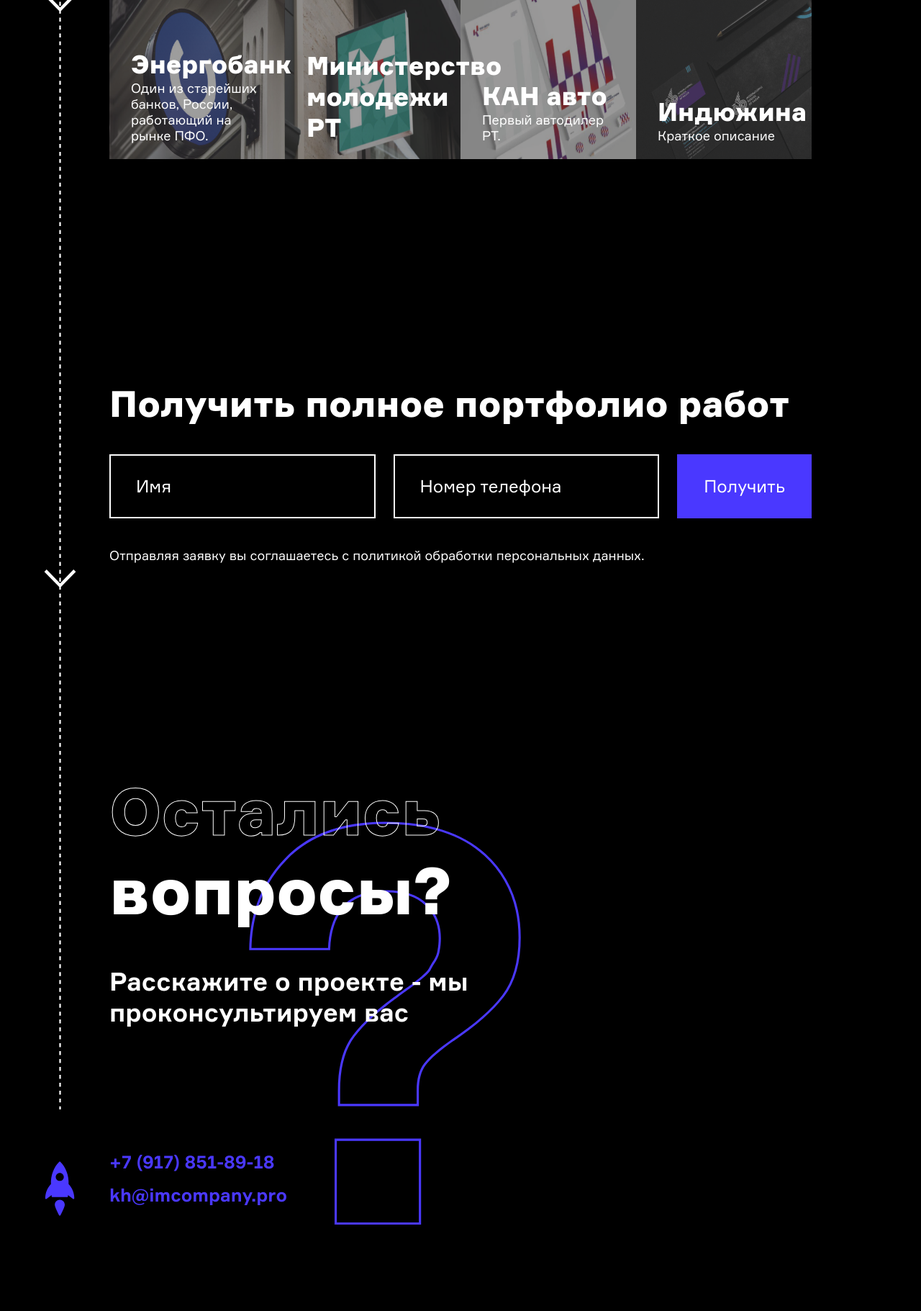
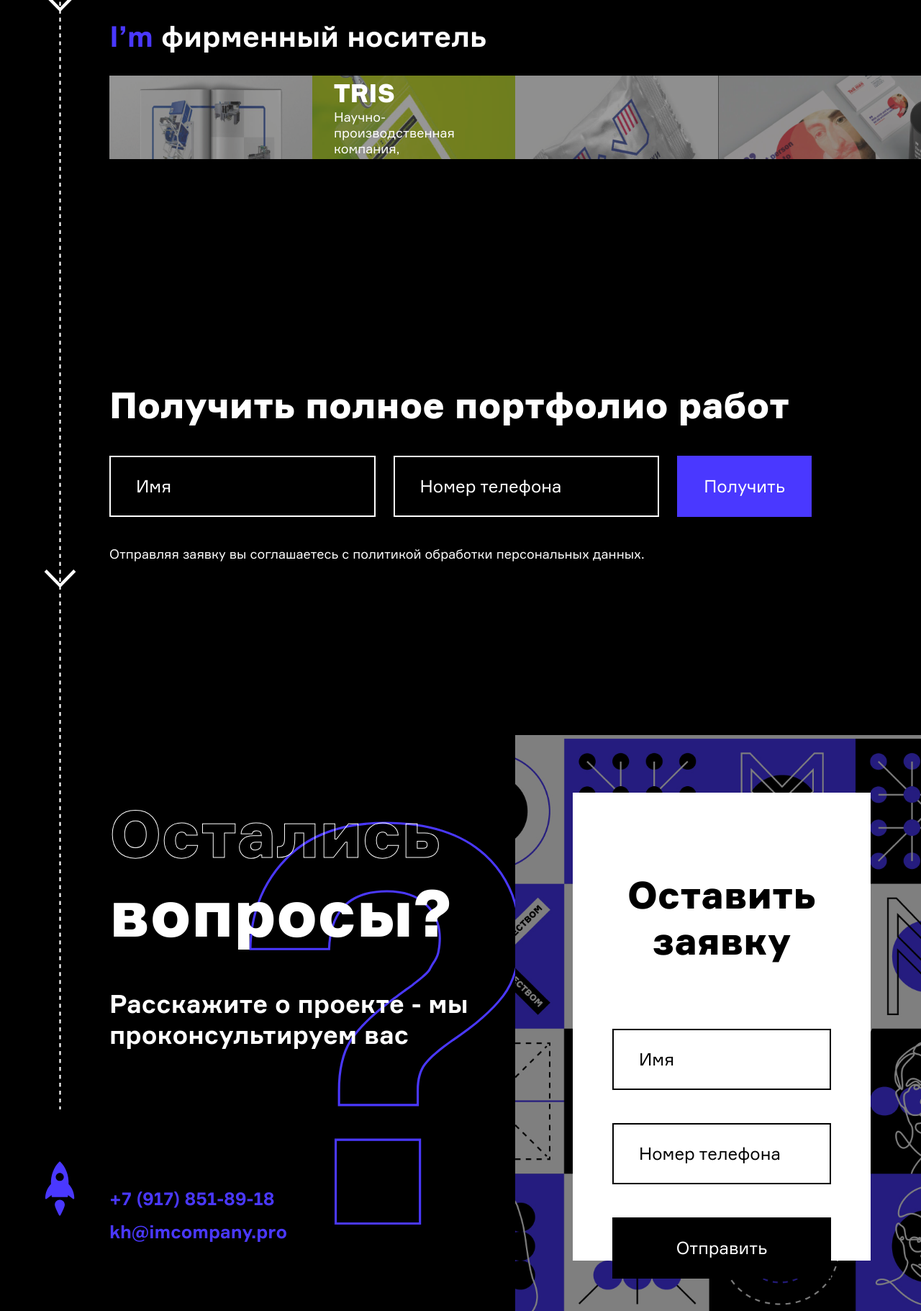
Before and after one commit to dmssk/imcompany, a PHP site: page / in a window 1280 px wide. Shown: the part 4579-6400 px from the top of the page at 72% size. Run offline with PHP 8.4, Linux system fonts and the light colour scheme; style sheets or scripts are compiled from the project's sources; some libraries are stand-ins or nearby versions.

Commit message:
finish desktop layout

```diff
--- a/index.html
+++ b/index.html
@@ -27,10 +27,10 @@
 	<nav class="nav">
 		<ul class="nav__list">
 			<li class="nav__item">
-				<a href="#">О нас</a>
+				<a href="#develop">О нас</a>
 			</li>
 			<li class="nav__item">
-				<a href="#">Портфолио</a>
+				<a href="#gallery">Портфолио</a>
 			</li>
 		</ul>
 	</nav>
@@ -561,7 +561,7 @@
 	</section>
 
 	<section class="section gallery" data-anchor="gallery">
-		<div class="container fp-scrollable">
+		<div class="container fp-scrollable scrollbar-inner">
 
 			<h4>
 				<span class="target-color">I’m</span> нейм
@@ -732,7 +732,7 @@
 	</section>
 
 	<section class="section form-footer" data-anchor="form-footer">
-		<a href="#" class="rocket">
+		<a href="#hero" class="rocket">
 			<svg width="42" height="76" viewBox="0 0 42 76" fill="none" xmlns="http://www.w3.org/2000/svg">
 				<path d="M20.3116 0.783943C12.7566 8.07272 8.17204 20.4166 8.83264 31.7925C3.80923 37.0092 0.922867 44.0936 0.922867 51.4347C0.919699 51.8593 1.15891 52.2506 1.53753 52.4422C1.91931 52.6339 2.37397 52.5943 2.71457 52.3393L9.69443 47.1083L9.78473 48.7068C9.818 49.3008 10.3091 49.7634 10.9047 49.7634L31.2677 49.7634C31.575 49.7634 31.8554 49.6382 32.0598 49.4339C32.2483 49.2454 32.3703 48.9903 32.3861 48.7052L32.4764 47.1067L39.4563 52.3377C39.7969 52.5927 40.25 52.5769 40.6286 52.3884C40.7252 52.3393 40.8123 52.2743 40.89 52.1967C41.1149 51.9717 41.2464 51.6438 41.248 51.3286C41.248 44.0889 38.3616 37.0045 33.3382 31.7878C33.9941 20.3944 29.4443 8.02203 21.8593 0.782359C21.4268 0.372058 20.7456 0.372059 20.3116 0.783943ZM26.6863 21.7584C26.6863 23.3014 26.0589 24.7018 25.0435 25.7172C24.028 26.7327 22.6276 27.36 21.0846 27.36C17.9971 27.3584 15.4846 24.8459 15.483 21.7584C15.483 18.6693 17.9955 16.1568 21.0846 16.1568C24.1738 16.1568 26.6879 18.6708 26.6863 21.7584Z"
 				      fill="#4A38FF"/>
@@ -755,7 +755,28 @@
 				</div>
 			</div>
 			<div class="col">
+				<div class="form-bg">
 
+					<div class="form-wrap">
+						<h4>Оставить заявку</h4>
+						<form class="form form--vertical" action="#">
+							<label>
+								<input type="text" class="form__input" placeholder="Имя">
+							</label>
+							<label>
+								<input type="tel" class="form__input" placeholder="Номер телефона">
+							</label>
+							<label>
+								<input type="submit" class="form__input submit" value="Отправить">
+							</label>
+						</form>
+						<p>Отправляя заявку вы соглашаетесь с политикой обработки персональных данных.</p>
+						<p class="copy">
+							IMcompany 2020
+						</p>
+					</div>
+
+				</div>
 			</div>
 		</div>
 	</section>
--- a/src/scripts/index.js
+++ b/src/scripts/index.js
@@ -1,10 +1,10 @@
 import '../styles/main.scss';
 import $ from 'jquery';
-
+import 'jquery.scrollbar'
 
 $(window).on('load', function () {
 
-
+  $('.scrollbar-inner').scrollbar();
 
 
 });
--- a/src/styles/main.scss
+++ b/src/styles/main.scss
@@ -101,10 +101,12 @@ mark {
   display: inline;
 }
 
-.bordered {
-  color: transparent;
-  background: none;
-  -webkit-text-stroke: 1px $light;
+@supports (-webkit-text-stroke: 1px $light) {
+  .bordered {
+    color: transparent;
+    background: none;
+    -webkit-text-stroke: 1px $light;
+  }
 }
 
 .target-color {
@@ -319,9 +321,10 @@ section {
   &.gallery {
     padding-left: 152px;
 
-    .container {
+    .fp-tableCell > .container {
       height: 85vh;
-      padding-right: 152px;
+      margin-right: 122px;
+      padding-right: 30px !important;
       margin-top: 15vh;
       overflow: auto;
     }
@@ -357,8 +360,19 @@ section {
     background-position: 27vw center;
 
     .container {
+      display: flex;
+      height: 100%;
 
-      padding-bottom: 80px;
+      .col {
+        &:first-child {
+          padding-bottom: 80px;
+          display: flex;
+          flex-direction: column;
+          justify-content: flex-end;
+        }
+
+        width: 50%;
+      }
     }
 
     &::before {
@@ -379,7 +393,81 @@ section {
       position: absolute;
       top: 74vh;
       left: 62px;
+
+      &:hover {
+        svg {
+          path {
+            &:last-child {
+              transform-origin: top;
+              animation: rocketFire 0.1s ease-in-out infinite alternate;
+            }
+          }
+        }
+      }
     }
+
+    .form-bg {
+      position: relative;
+      width: 100%;
+      height: 100%;
+      background: url(./../images/banner.jpg) no-repeat center;
+      background-size: cover;
+      padding: 80px 70px 70px 80px;
+
+      &::before {
+        content: '';
+        position: absolute;
+        top: 0;
+        left: 0;
+        width: 100%;
+        height: 100%;
+        background: rgba(0, 0, 0, 0.5);
+        z-index: 1;
+      }
+
+      .form-wrap {
+        height: 100%;
+        position: relative;
+        z-index: 2;
+        background: $light;
+        padding: 110px 55px 80px;
+
+        h4 {
+          font-weight: 900;
+          font-size: 52px;
+          line-height: 64px;
+          text-align: center;
+          color: $dark;
+          margin-bottom: 90px;
+        }
+        p {
+          font-weight: normal;
+          font-size: 18px;
+          line-height: 22px;
+          text-align: center;
+
+          color: $dark;
+        }
+        .copy {
+          position: absolute;
+          bottom: 40px;
+          left: 0;
+          right: 0;
+        }
+      }
+    }
+  }
+}
+
+@keyframes rocketFire {
+  0% {
+    transform: rotate(0);
+  }
+  50% {
+    transform: rotate(3deg);
+  }
+  100% {
+    transform: rotate(-3deg);
   }
 }
 
@@ -460,6 +548,38 @@ section {
 }
 
 .form {
+  label {
+    input {
+      width: 100%;
+      font-family: Formular, sans-serif;
+      font-style: normal;
+      font-weight: normal;
+      font-size: 24px;
+      line-height: 29px;
+      padding: 26px 35px;
+      box-shadow: none;
+    }
+  }
+
+  &--vertical {
+    label {
+      display: block;
+      margin-bottom: 46px;
+      input {
+        background: $light;
+        color: $dark;
+        border: 2px solid $dark;
+
+        &::placeholder {
+          color: $dark;
+        }
+      }
+      .submit {
+        background: $dark;
+        color: $light;
+      }
+    }
+  }
 
   &--horizontal {
     display: flex;
@@ -481,17 +601,8 @@ section {
       }
 
       input {
-        width: 100%;
-        font-family: Formular, sans-serif;
-        font-style: normal;
-        font-weight: normal;
-        font-size: 24px;
-        line-height: 29px;
-
         background: $dark;
         color: $light;
-        padding: 28px 35px;
-        box-shadow: none;
         border: 2px solid $light;
 
         &::placeholder {
@@ -638,7 +749,7 @@ section {
 }
 
 .contact-links {
-  margin-top: 170px;
+  margin-top: 150px;
 
   ul {
 
```
Also changed, not shown: 1 other file.
